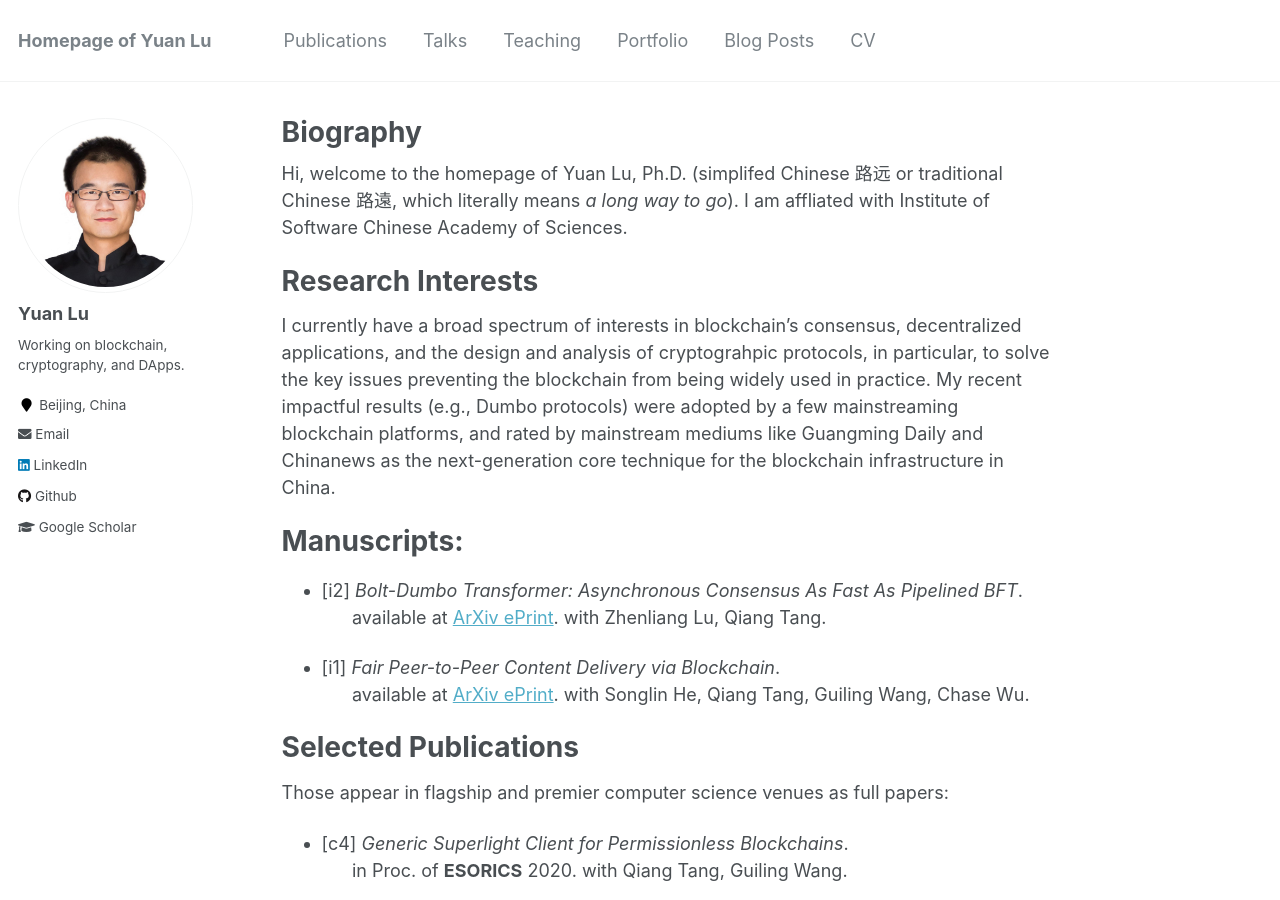
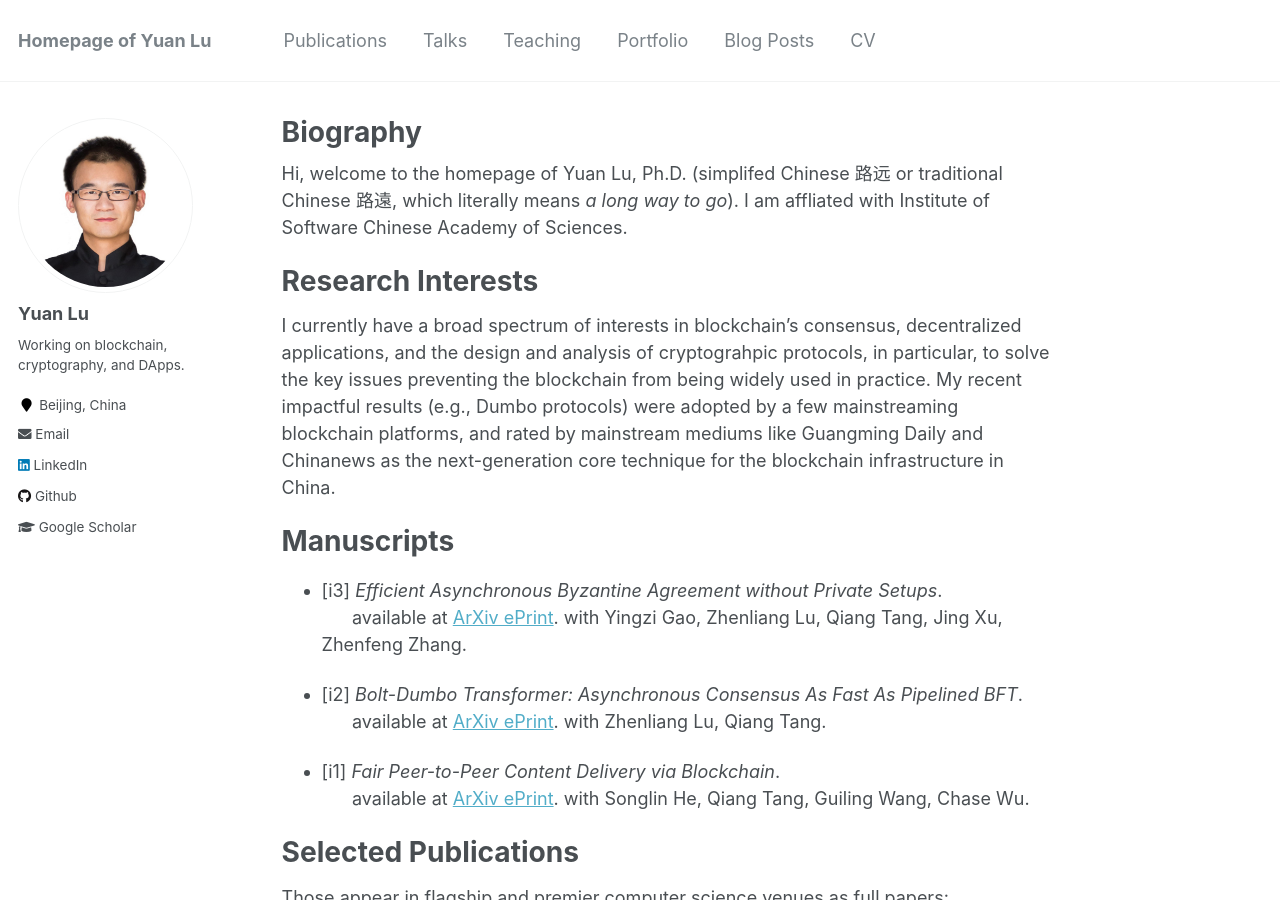
Before and after one commit to yylluu/yylluu.github.io, a Jekyll site: the page built from _pages/about.md, in a window 1280 px wide and 900 px high. Built offline with Jekyll 4.4.1, drawn with Linux system fonts in a browser that asks for light colours.

Commit message:
Update about.md

```diff
--- a/_pages/about.md
+++ b/_pages/about.md
@@ -16,8 +16,11 @@ Research Interests
 I currently have a broad spectrum of interests in blockchain's consensus, decentralized applications, and the design and analysis of cryptograhpic protocols, in particular, to solve the key issues preventing the blockchain from being widely used in practice. My recent impactful results (e.g., Dumbo protocols) were adopted by a few mainstreaming  blockchain platforms, and rated by mainstream mediums like Guangming Daily and Chinanews as the next-generation core technique for the blockchain infrastructure in China.
 
 
-Manuscripts:
+Manuscripts
 ======
+
+- [i3] *Efficient Asynchronous Byzantine Agreement without Private Setups*.
+     &nbsp; &nbsp; &nbsp; available at [ArXiv ePrint](https://arxiv.org/abs/2106.07831). with Yingzi Gao, Zhenliang Lu, Qiang Tang, Jing Xu, Zhenfeng Zhang.
 
 - [i2] *Bolt-Dumbo Transformer: Asynchronous Consensus As Fast As Pipelined BFT*.
      &nbsp; &nbsp; &nbsp; available at [ArXiv ePrint](https://arxiv.org/abs/2103.09425). with Zhenliang Lu, Qiang Tang.
```
